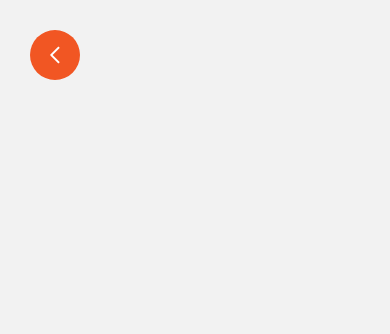
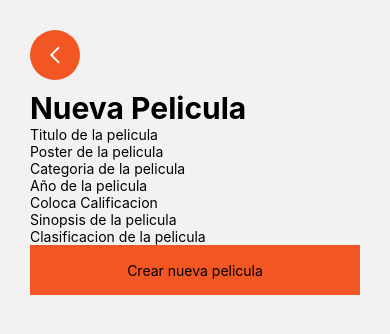
Before and after one commit to Luispmv/MovieApp-React-Native, a React Native app: screen /CrudScreen in a window 390 px wide. Shown: the top 334 px of the page. Built offline with nearby package versions, Linux system fonts and the light colour scheme.

Commit message:
Añadiendo gestion de estado para el componente Create de CRUD

```diff
--- a/src/screens/CrudScreen.js
+++ b/src/screens/CrudScreen.js
@@ -1,13 +1,88 @@
-import { StyleSheet, Text, View } from "react-native";
+import { StyleSheet, Text, TextInput, TouchableOpacity, View } from "react-native";
 import BtnBack from "../components/BtnBack";
 import MainScreen from "./MainScreen";
+import { useState } from "react";
 
 
-export default function CrudScreen(){
+export default function CrudScreen({CrearFuncion}){
     return(
         <View>
             <BtnBack destino={MainScreen}></BtnBack>
 
+            <View style={formContainer.container}>
+            <CrearPelicula funcion={CrearFuncion}></CrearPelicula>
+            </View>
         </View>
     )
 }
+
+// Estilos para el contenedor de los formularios CRUD
+const formContainer = StyleSheet.create({
+    container: {
+        marginLeft: 30,
+        marginTop: 90,
+        marginRight: 30
+    }
+})
+
+function CrearPelicula({funcion}){
+
+    // Uso del estado
+    const [title, setTitle] = useState("")
+    const [image, setImage] = useState("")
+    const [category, setCategory] = useState("")
+    const [year, setYear] = useState("")
+    const [calification, setCalification] = useState("")
+    const [sinopsis, setSinopsis] = useState("")
+    const [clasificación, setClasificacion] = useState("")
+
+
+    const agregarPelicula = () =>{
+        const nuevaPelicula = {
+            id,
+            title,
+            image,
+            category,
+            year,
+            calification,
+            sinopsis,
+            clasificación,
+            reseña: []
+        }
+
+        funcion(nuevaPelicula)
+    }
+
+    return (
+        <View styles>
+            <Text style={{fontSize:30, fontWeight:"bold"}}>
+                Nueva Pelicula
+            </Text>
+            <View>
+                <TextInput value={title} onChangeText={setTitle} placeholder="Titulo de la pelicula"></TextInput>
+                <TextInput value={image} onChangeText={setImage} placeholder="Poster de la pelicula"></TextInput>
+                <TextInput value={category} onChangeText={setCategory} placeholder="Categoria de la pelicula"></TextInput>
+                <TextInput value={year} onChangeText={setYear} keyboardType="numeric" placeholder="Año de la pelicula"></TextInput>
+                <TextInput value={calification} onChangeText={setCalification} keyboardType="numeric" placeholder="Coloca Calificacion"></TextInput>
+                <TextInput value={sinopsis} onChangeText={setSinopsis} placeholder="Sinopsis de la pelicula"></TextInput>
+                <TextInput value={clasificación} onChangeText={setClasificacion} placeholder="Clasificacion de la pelicula"></TextInput>
+                <TouchableOpacity style={botonStyles.container} onPress={agregarPelicula}>
+                    <Text style={botonStyles.text}>Crear nueva pelicula</Text>
+                </TouchableOpacity>
+            </View>
+        </View>
+    )
+}
+
+
+const botonStyles = StyleSheet.create({
+    container:{
+        backgroundColor: "#F15623",
+        height: 50,
+        display: "flex",
+        justifyContent: "center"
+    },
+    text: {
+        textAlign:"center"
+    }
+})
```
